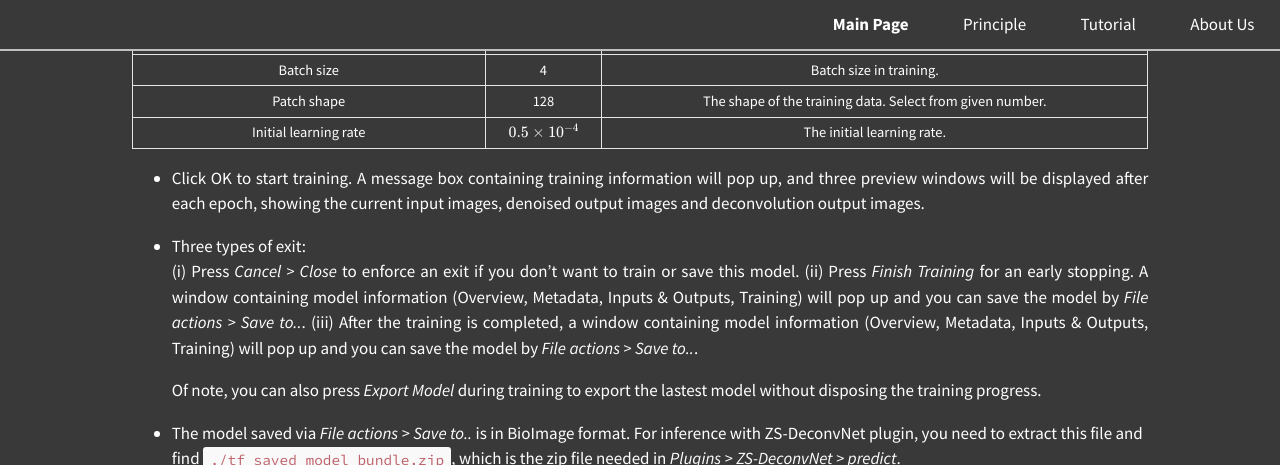
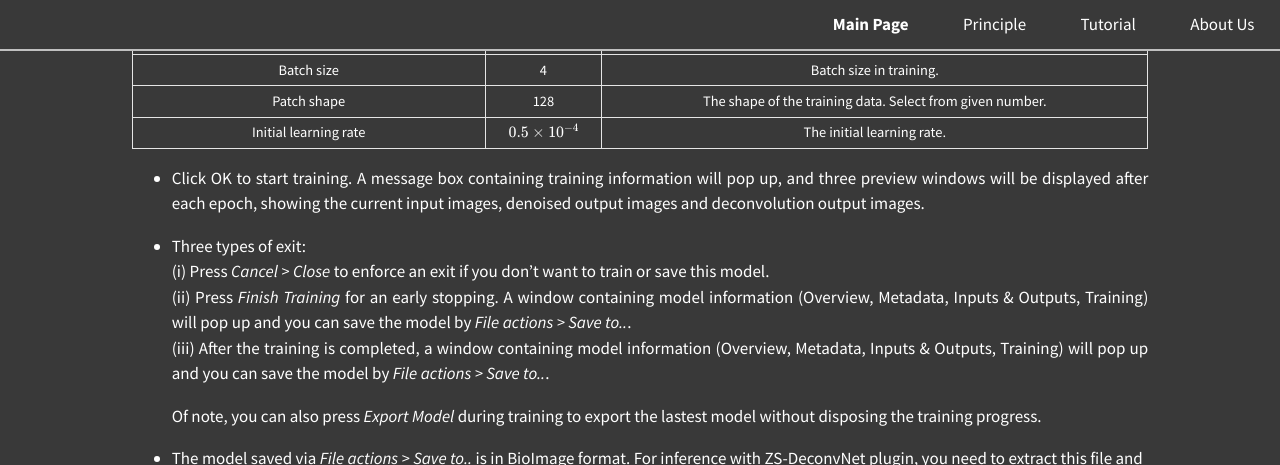
Before and after one commit to TristaZeng/ZS-DeconvNet-page, a Jekyll site: the page built from Tutorial.md, in a window 1280 px wide and 900 px high, scrolled down 6687 px, cut to the strip 0-465 px from the top of the window. Built offline with Jekyll 4.4.1, drawn with Linux system fonts in a browser that asks for light colours.

Commit message:
tutorial

```diff
--- a/Tutorial.md
+++ b/Tutorial.md
@@ -203,11 +203,11 @@ The overall workflow of ZS-DeconvNet training with Fiji plugin includes followin
 
 + <p>Click OK to start training. A message box containing training information will pop up, and three preview windows will be displayed after each epoch, showing the current input images, denoised output images and deconvolution output images. </p>
 + Three types of exit:<br>
-(i) Press <i>Cancel > Close</i> to enforce an exit if you don't want to train or save this model.
-(ii) Press <i>Finish Training</i> for an early stopping. A window containing model information (Overview, Metadata, Inputs & Outputs, Training) will pop up and you can save the model by <i>File actions > Save to..</i>.
+(i) Press <i>Cancel > Close</i> to enforce an exit if you don't want to train or save this model.<br>
+(ii) Press <i>Finish Training</i> for an early stopping. A window containing model information (Overview, Metadata, Inputs & Outputs, Training) will pop up and you can save the model by <i>File actions > Save to..</i>.<br>
 (iii) After the training is completed, a window containing model information (Overview, Metadata, Inputs & Outputs, Training) will pop up and you can save the model by <i>File actions > Save to..</i>.
 
   Of note, you can also press <i>Export Model</i> during training to export the lastest model without disposing the training progress.
 
-+ The model saved via <i>File actions > Save to..</i> is in BioImage format. For inference with ZS-DeconvNet plugin, you need to extract this file and find `./tf_saved_model_bundle.zip`, which is the zip file needed in <i>Plugins > ZS-DeconvNet > predict</i>.
++ The model saved via <i>File actions > Save to..</i> is in BioImage format. For inference with ZS-DeconvNet plugin, you need to extract this file and find <code style="background-color:#393939;">./tf_saved_model_bundle.zip</code>, which is the zip file needed in <i>Plugins > ZS-DeconvNet > predict</i>.
 <center><img src="https://github.com/TristaZeng/ZS-DeconvNet/blob/master/images/SuppFig16_Fiji_Plugin_Training_v1_whiteBG.png?raw=true" width="900" align="middle" /></center>
```
